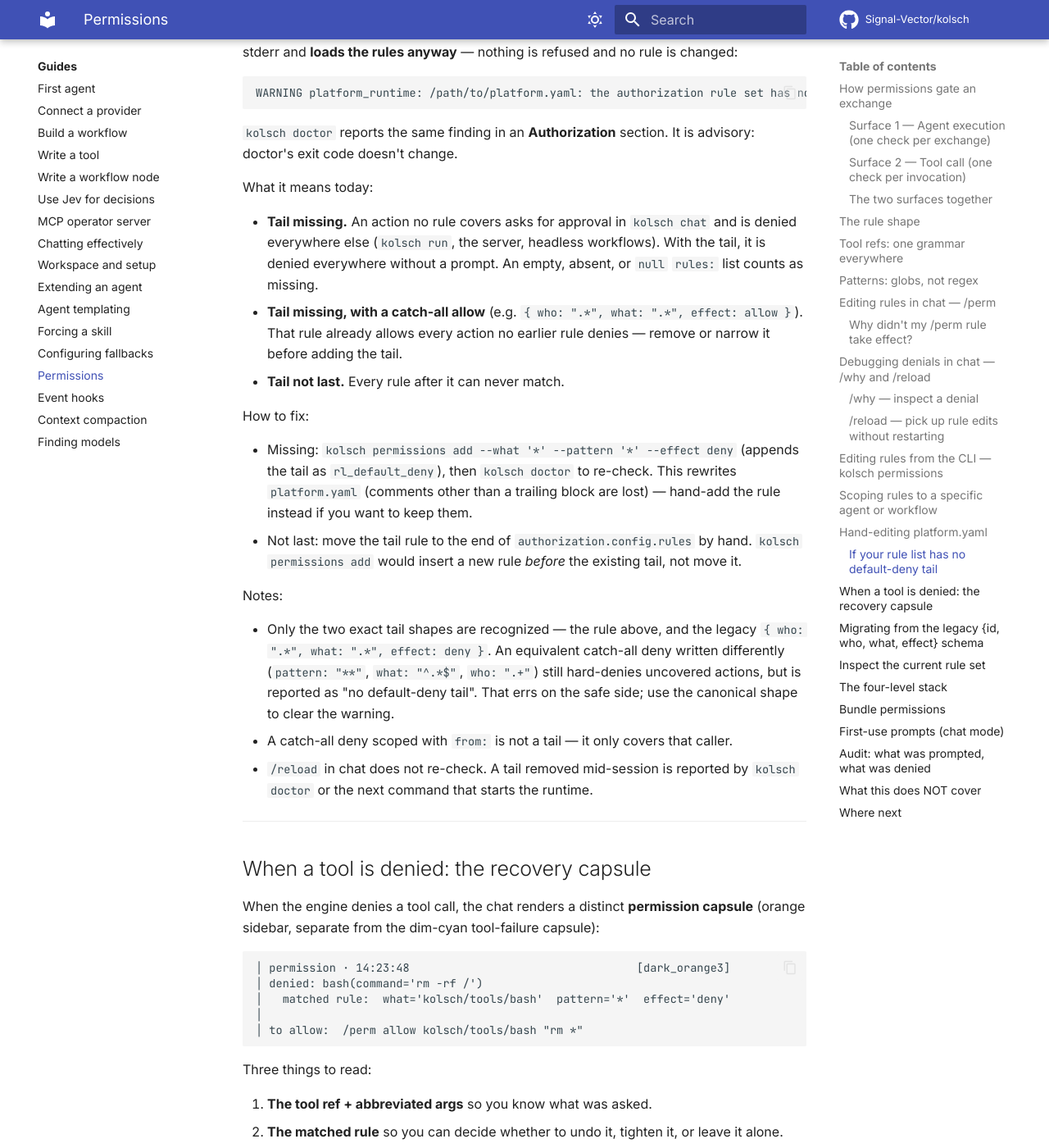
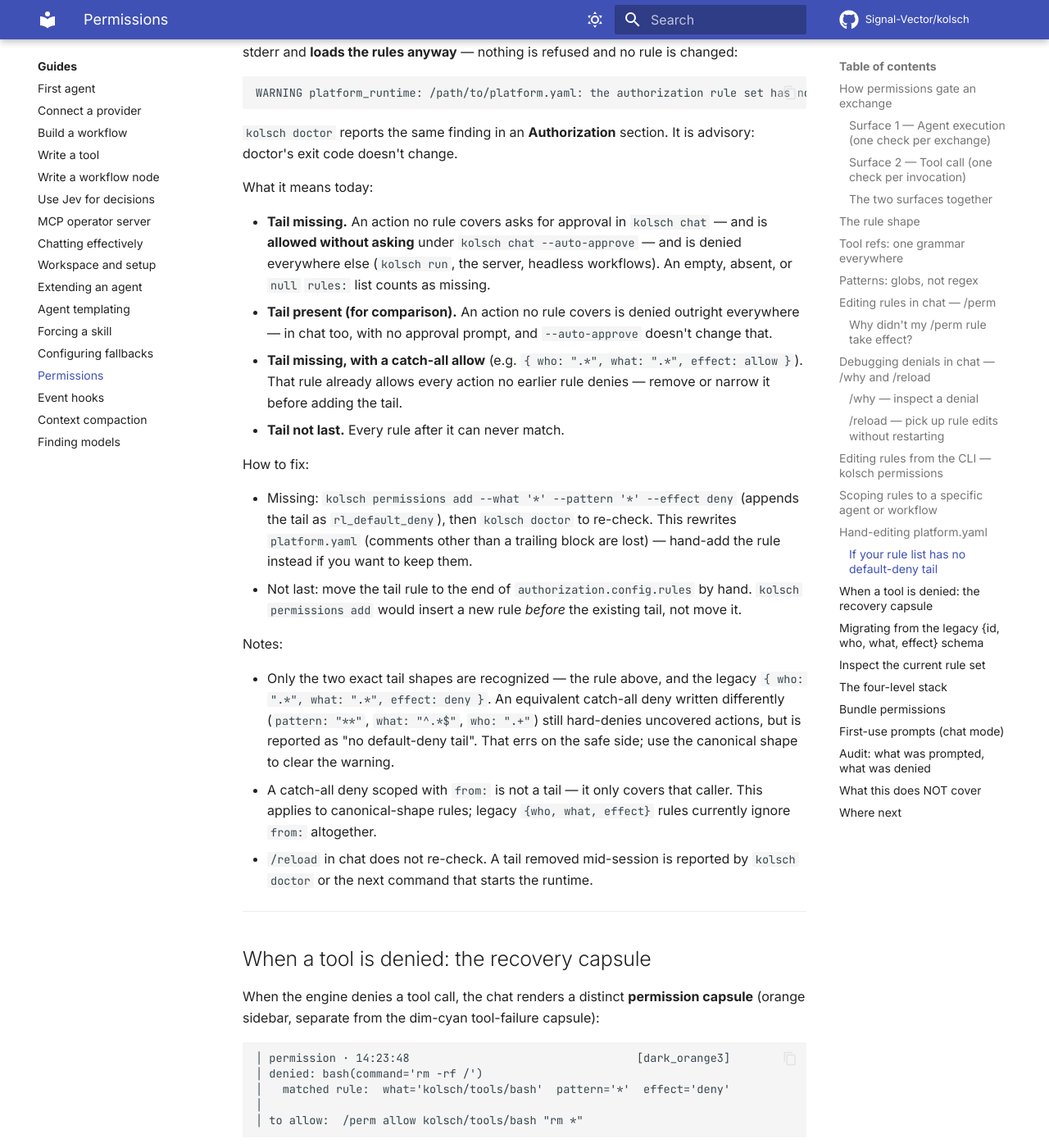
Before and after one commit to Signal-Vector/kolsch, an MkDocs documentation site: the page built from docs/how-to/permissions.md, in a window 1280 px wide and 1400 px high, scrolled down 9182 px. Shown: the whole window at 82% size. Built offline with MkDocs 1.6.1 and Material for MkDocs 9.7.7, drawn with Linux system fonts in a browser that asks for light colours; comment, search, counter and statistics services are not loaded.

Commit message:
docs(authz): state that a tail-less set auto-allows under chat --auto-approve
With no default-deny tail, kolsch chat --auto-approve silently allows
every action no rule covers, because the no-rule approval prompt
auto-resolves to allow-once. With the tail, those actions are denied
outright. Say this in the warning/doctor text, AGENTS.md, the
permissions how-to and the authz contract. Doctor's couldn't-check
reasons now use YAML kind names, and the how-to notes that legacy rules
ignore from:.

Co-Authored-By: Claude Opus 5.5 <noreply@anthropic.com>

```diff
--- a/docs/how-to/permissions.md
+++ b/docs/how-to/permissions.md
@@ -482,10 +482,13 @@ section. It is advisory: doctor's exit code doesn't change.
 What it means today:
 
 - **Tail missing.** An action no rule covers asks for approval in
-  `kolsch chat` and is denied everywhere else (`kolsch run`, the
-  server, headless workflows). With the tail, it is denied
-  everywhere without a prompt. An empty, absent, or `null`
-  `rules:` list counts as missing.
+  `kolsch chat` — and is **allowed without asking** under
+  `kolsch chat --auto-approve` — and is denied everywhere else
+  (`kolsch run`, the server, headless workflows). An empty, absent,
+  or `null` `rules:` list counts as missing.
+- **Tail present (for comparison).** An action no rule covers is
+  denied outright everywhere — in chat too, with no approval
+  prompt, and `--auto-approve` doesn't change that.
 - **Tail missing, with a catch-all allow** (e.g.
   `{ who: ".*", what: ".*", effect: allow }`). That rule already
   allows every action no earlier rule denies — remove or narrow it
@@ -512,7 +515,8 @@ Notes:
   but is reported as "no default-deny tail". That errs on the safe
   side; use the canonical shape to clear the warning.
 - A catch-all deny scoped with `from:` is not a tail — it only
-  covers that caller.
+  covers that caller. This applies to canonical-shape rules; legacy
+  `{who, what, effect}` rules currently ignore `from:` altogether.
 - `/reload` in chat does not re-check. A tail removed mid-session
   is reported by `kolsch doctor` or the next command that starts
   the runtime.
```
Also changed, not shown: AGENTS.md (+3 -1 lines), docs/explanation/secrets-sandbox-authz-contract.md (+4 -1 lines), 5 other files.
